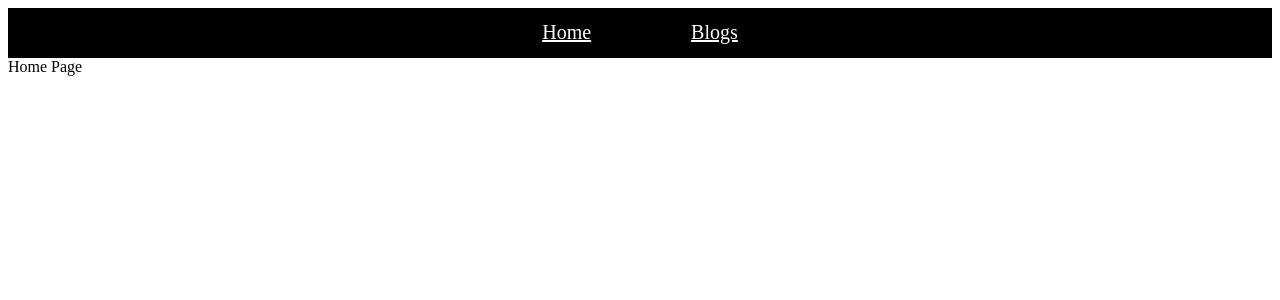
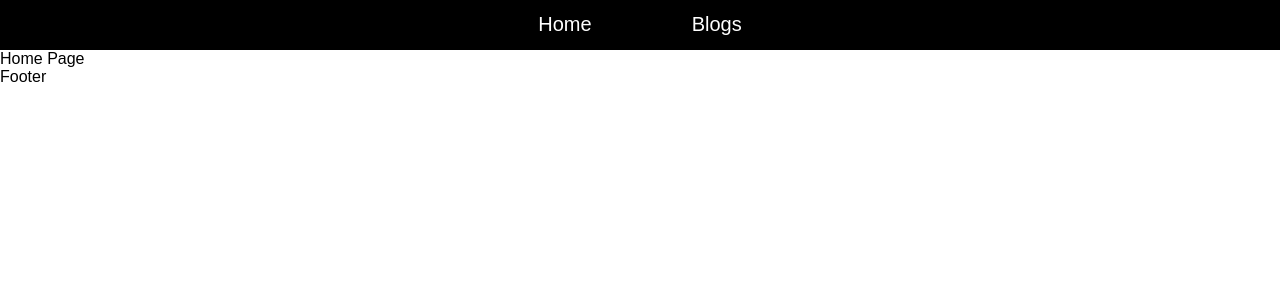
Before and after one commit to chiaxiong/blog-frontend, a Next.js app: page / in a window 1280 px wide. Shown: the top 300 px of the page. Built offline with nearby package versions, Linux system fonts and the light colour scheme.

Commit message:
remove scroll on body

```diff
--- a/src/GlobalStyle.js
+++ b/src/GlobalStyle.js
@@ -5,6 +5,14 @@ body {
   margin: 0;
   padding: 0;
   font-family: Open-sasn, Helvaetica, Sans-Serif;
+  -ms-overflow-style: none;  /* IE and Edge */
+  scrollbar-width: none; /* Firefox */
+  overflow-y: scroll;
+}
+
+/* Hide scrollbar for Chrome, Safari and Opera */
+body::-webkit-scrollbar {
+  display: none;
 }
 
 a {
--- /dev/null
+++ b/src/components/Footer/index.jsx
@@ -0,0 +1,7 @@
+import React from 'react';
+
+const Footer = () => {
+  return <div>Footer</div>;
+};
+
+export default Footer;
--- /dev/null
+++ b/src/components/Layout/index.jsx
@@ -0,0 +1,14 @@
+import Footer from '../Footer';
+import NavBar from '../NavBar/NavBar';
+import GlobalStyle from '../../GlobalStyle';
+
+export default function Layout({ children }) {
+  return (
+    <>
+      <GlobalStyle />
+      <NavBar />
+      {children}
+      <Footer />
+    </>
+  );
+}
--- a/src/pages/_app.js
+++ b/src/pages/_app.js
@@ -1,13 +1,13 @@
 import { Provider } from 'react-redux';
-import NavBar from '../components/NavBar/NavBar';
+import Layout from '../components/Layout';
 import store from '../redux/store';
 
 function App({ Component, pageProps }) {
   return (
     <Provider store={store}>
-      <NavBar>
+      <Layout>
         <Component {...pageProps} />
-      </NavBar>
+      </Layout>
     </Provider>
   );
 }
```
